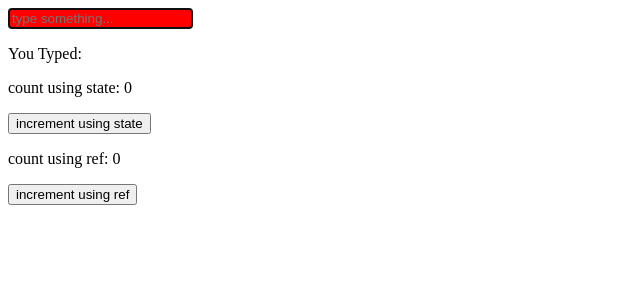
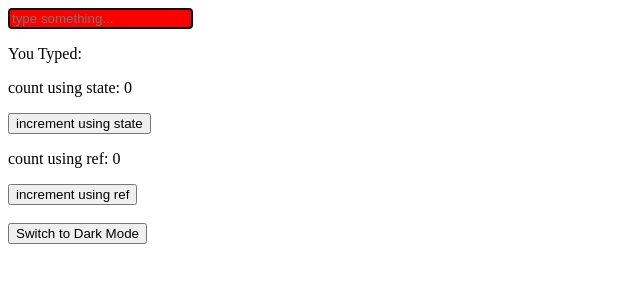
Before and after one commit to Shipra-AGRA/React_Hooks, a React (Vite) app: page / in a window 1280 px wide. Shown: the top 300 px of the page, without its empty margins (0-640 px from the left). Built offline with nearby package versions, Linux system fonts and the light colour scheme.

Commit message:
learned useContext hook

```diff
--- a/src/App.js
+++ b/src/App.js
@@ -2,12 +2,16 @@ import React from "react";
 import ReactDOM from 'react-dom/client';
 import HookExample1 from "./HookExample1";
 import HookExample2 from "./HookExample2";
+import { ThemeProvider } from "./ThemeProvider";
 
 const App=()=>{
 return(
     <>
         {/* <HookExample1/> */}
-        <HookExample2/>
+
+        <ThemeProvider>
+             <HookExample2/>
+        </ThemeProvider>
     </>
 )
 }
--- a/src/HookExample2.jsx
+++ b/src/HookExample2.jsx
@@ -1,4 +1,5 @@
 import { useEffect, useRef, useState } from "react"
+import ThemeSwitcher from "./components/ThemeSwitcher"
 
 const HookExample2=()=>{
 
@@ -29,6 +30,9 @@ return(
 
         <p>count using ref: {count2.current}</p>
         <button onClick={()=>{count2.current+=1}}>increment using ref</button>
+
+        <br/><br/>
+        <ThemeSwitcher/>
     </div>
 )
 }
--- /dev/null
+++ b/src/ThemeProvider.jsx
@@ -0,0 +1,15 @@
+ //useContext is use to manage state across the application
+import { createContext, useState } from "react"
+
+export const ThemeContext=createContext()
+
+export const  ThemeProvider=({children})=>{
+
+    const [isDarkMode,setIsDarkMode]=useState(false)
+
+    const toggleTheme=()=>setIsDarkMode((prev)=>!prev)
+
+    return <ThemeContext.Provider value={{isDarkMode,toggleTheme}}>
+        {children}
+    </ThemeContext.Provider>
+}
--- /dev/null
+++ b/src/components/ThemeSwitcher.jsx
@@ -0,0 +1,13 @@
+import { useContext } from "react"
+import { ThemeContext } from "../ThemeProvider"
+
+const ThemeSwitcher=()=>{
+
+    const {isDarkMode,toggleTheme}=useContext(ThemeContext)
+return(
+    <button onClick={toggleTheme}>
+        Switch to {isDarkMode?"Light":"Dark"} Mode
+        </button>
+)
+}
+export default ThemeSwitcher
```
